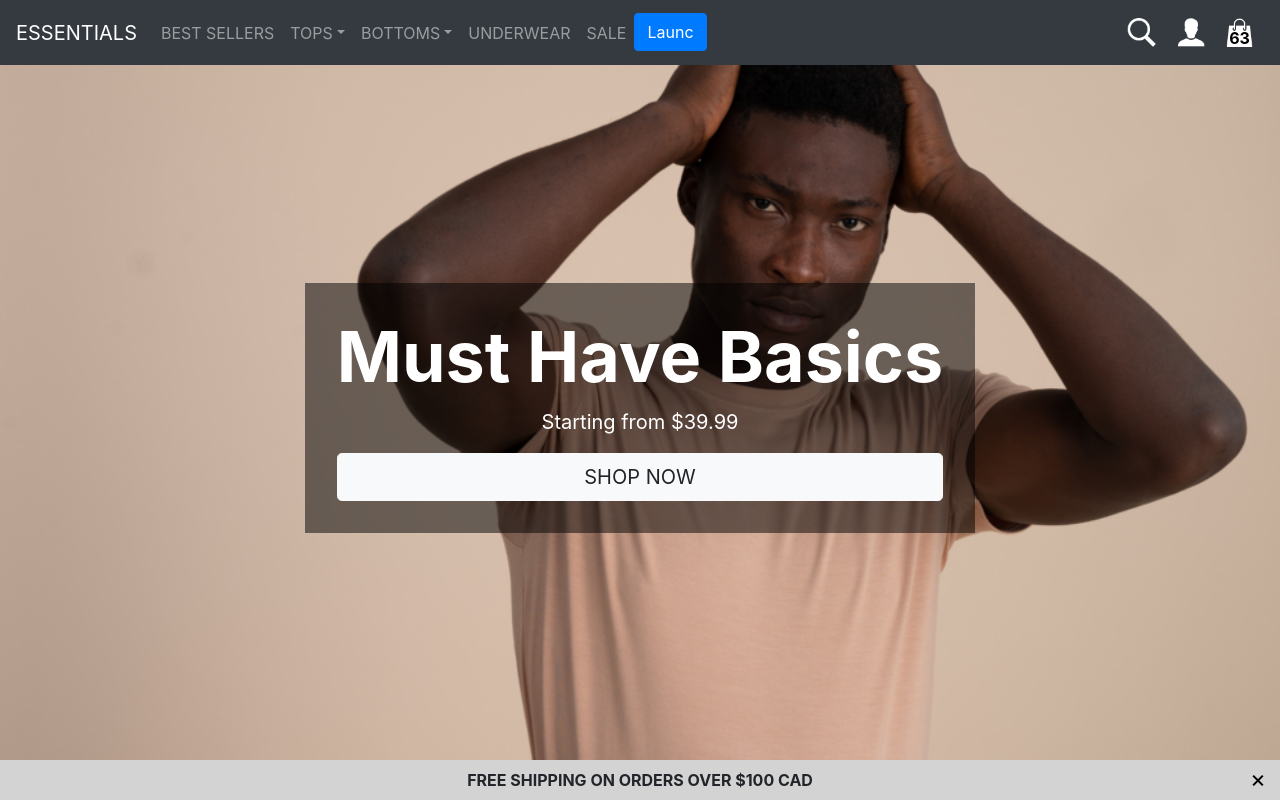
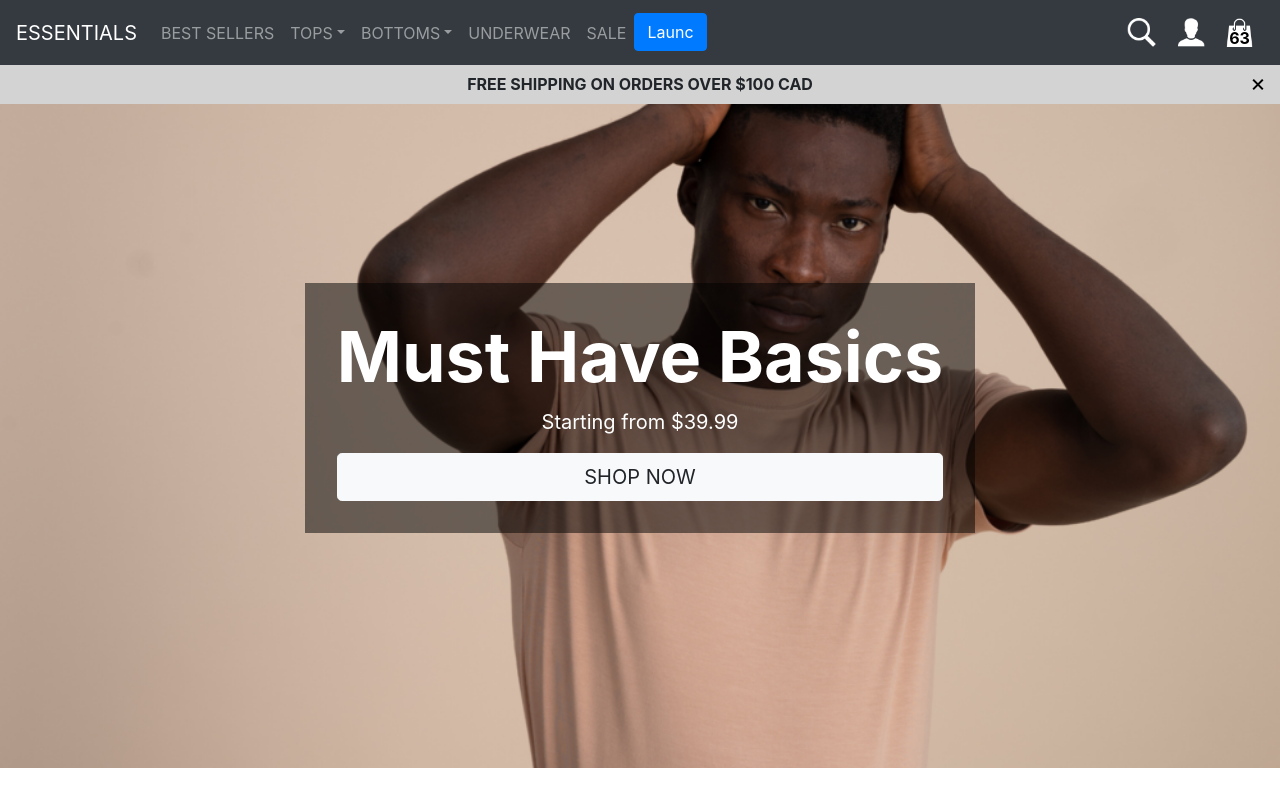
Before and after one commit to MatthewSusanto/Essentials-eCommerceProject, a React (Create React App) app in the folder essentials/: page / in a window 1280 px wide. Shown: the top 800 px of the page. Built offline with nearby package versions, Linux system fonts and the light colour scheme.

Commit message:
fixed banner

```diff
--- a/essentials/src/navbar/NewsBanner.css
+++ b/essentials/src/navbar/NewsBanner.css
@@ -7,7 +7,7 @@
 .xButton{
     position: absolute;
     font-size: 1.5rem;
-    margin-right: 0.5rem;
+    margin: 1rem 0.5rem 0 0;
     right: 0;
     top:0;
     z-index: 1;
@@ -23,10 +23,14 @@
 
 
 .carouselDiv{
+
     position: fixed;
     background-color: lightgray;
     font-weight: bold;
-    bottom: 0;
-    width: 100%
+    padding-top: 1rem;
+    margin-top: -1rem;
+    top:4rem;
+    width: 100%;
+    z-index: 2;
 
 }
```
